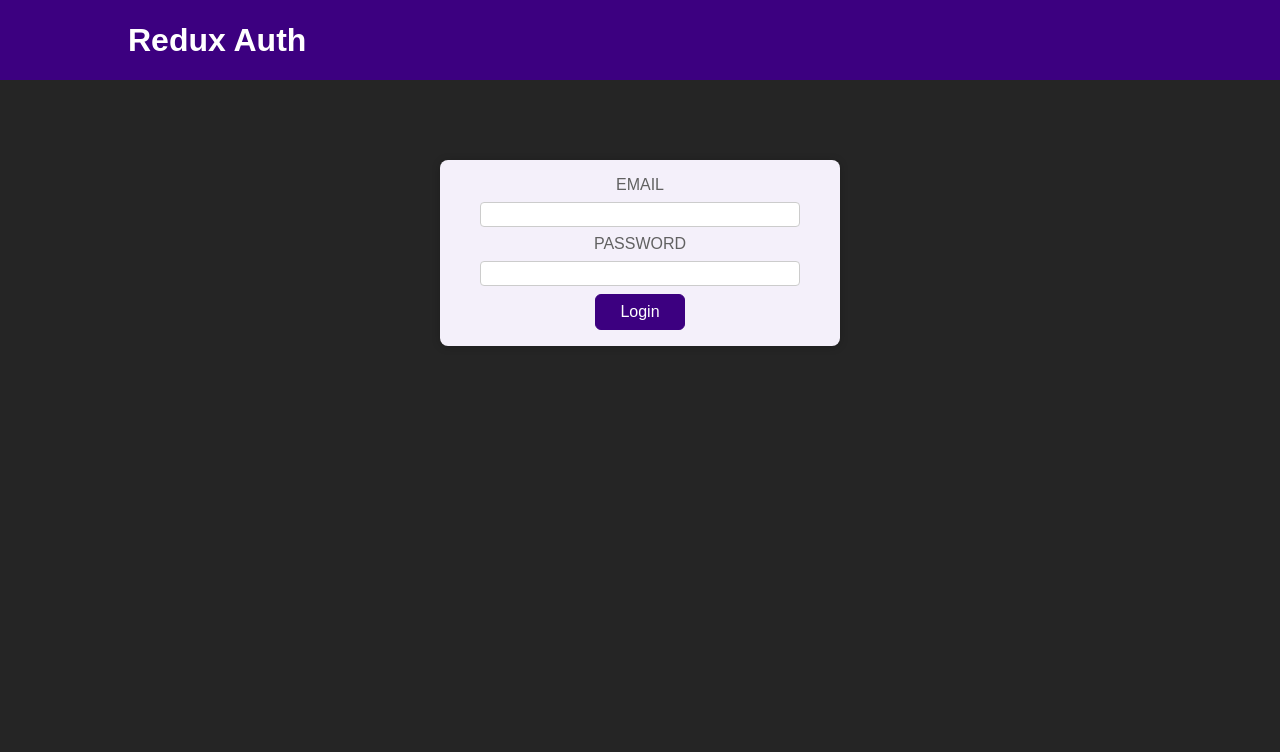
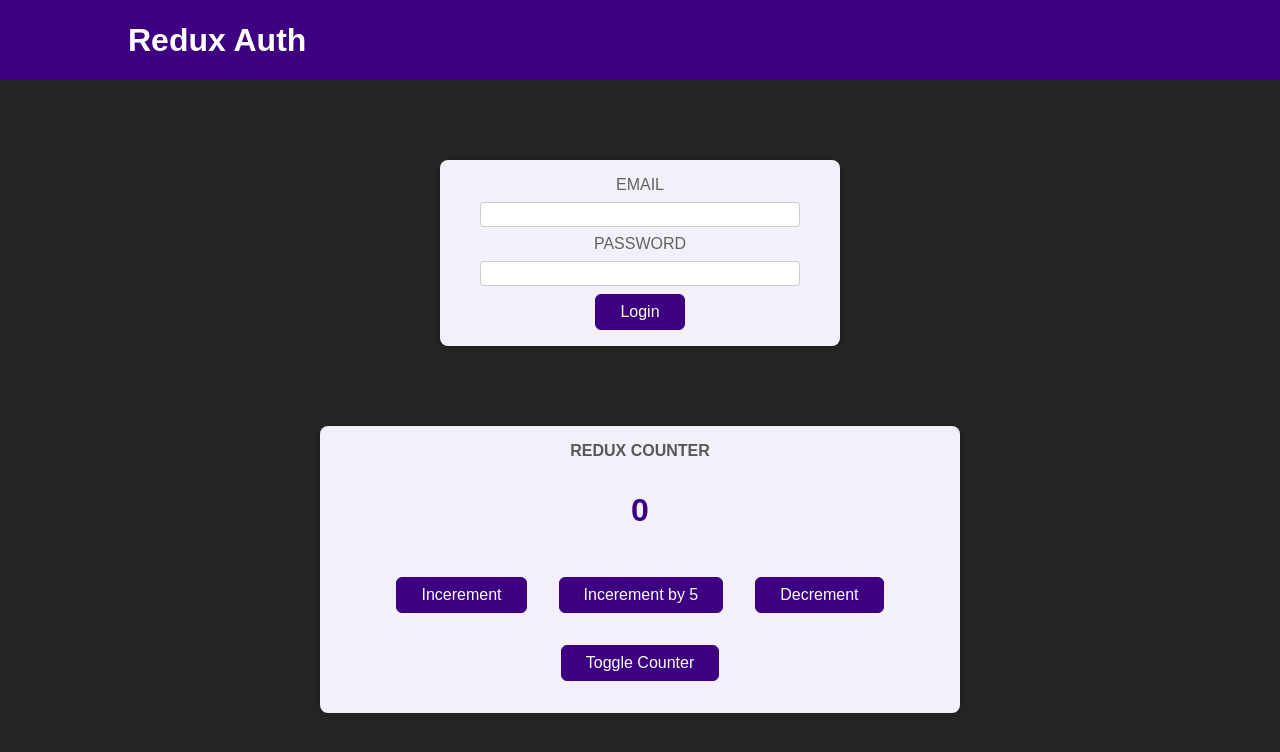
Before and after one commit to KamilKonopski/redux-training, a React (Create React App) app: page / in a window 1280 px wide. Shown: the top 752 px of the page. Built offline with nearby package versions, Linux system fonts and the light colour scheme.

Commit message:
show counter component

```diff
--- a/src/App.js
+++ b/src/App.js
@@ -14,7 +14,7 @@ function App() {
 			<Header />
 			{!isLogin && <Auth />}
 			{isLogin && <UserProfile />}
-			{/* <Counter /> */}
+			<Counter />
 		</Fragment>
 	);
 }
```
